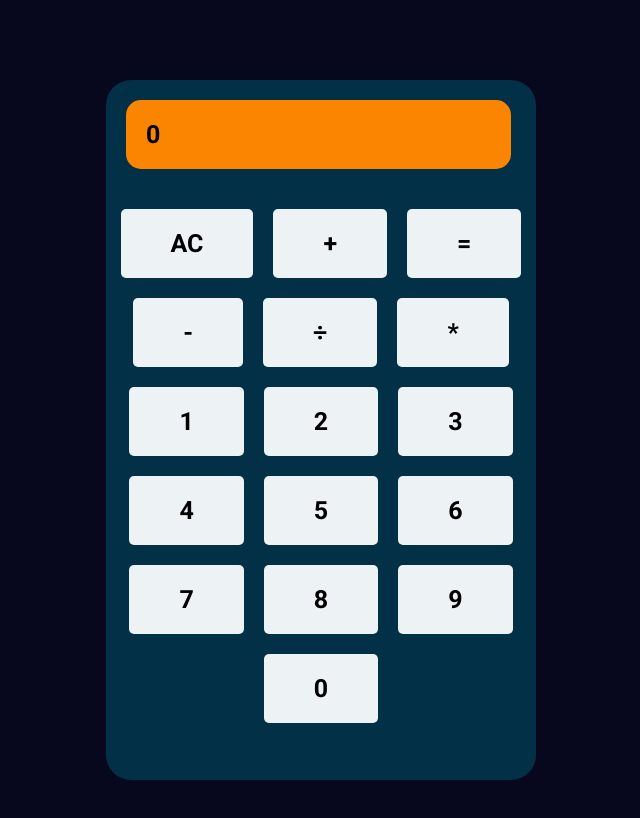
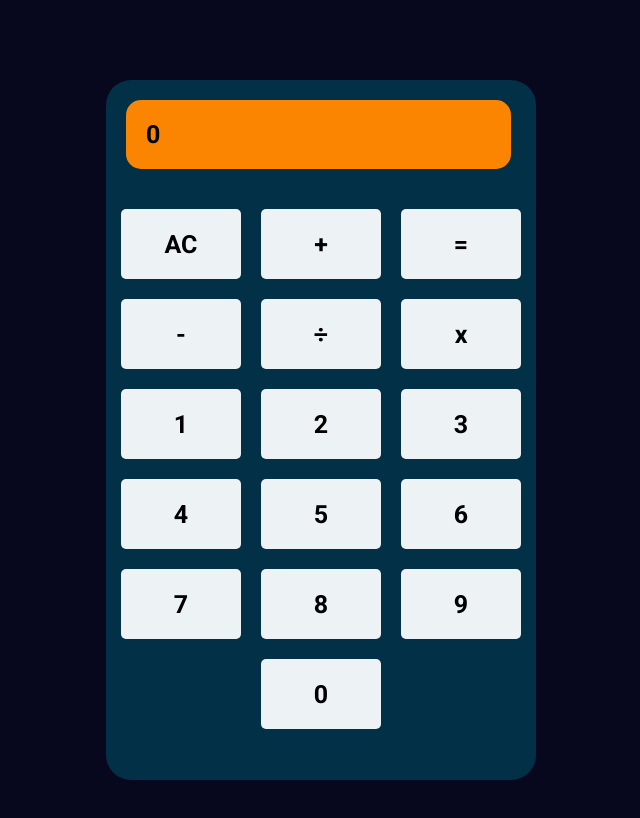
Before and after one commit to DevHarold0-0/Calculator, a plain HTML site: page index.html in a window 1280 px wide. Shown: the whole page, without its empty margins (319-959 px from the left). Drawn offline with Linux system fonts and the light colour scheme.

Commit message:
Fixed button spacing

```diff
--- a/index.html
+++ b/index.html
@@ -21,7 +21,7 @@
         <button id="answer">=</button>
         <button class="operator">-</button>
         <button class="operator">÷</button>
-        <button class="operator">*</button>
+        <button class="operator">x</button>
       </div>
 
 
--- a/main.js
+++ b/main.js
@@ -104,7 +104,7 @@ function populateDisplay() {
 
     solution.addEventListener('click', (event) => {
         if (num1 === '0' || num2 === '0' && operator === '÷') {
-            display.textContent = '(｢•-•)｢ ʷʱʸ?';
+            display.textContent = '(｢•-•)｢';
         }
 
         else if (num1 !== '' && num2 !== '' && operator !== '') {
--- a/styles.css
+++ b/styles.css
@@ -24,13 +24,14 @@ button {
     border: none;
     outline: 0;
     display: inline-block;
-    padding: 20px 50px;
+    padding: 0px;
     color: black;
     background-color: #EDF2F4;
     text-align: center;
     cursor: pointer;
     border-radius: 5px;
-
+    width: 120px;
+    height: 70px;
     transition: all 0.3s;
 }
 
@@ -81,5 +82,4 @@ button:hover {
     justify-content: center;
     flex-wrap: wrap;
     gap: 20px;
-    margin-bottom: 10px;
 }
```
